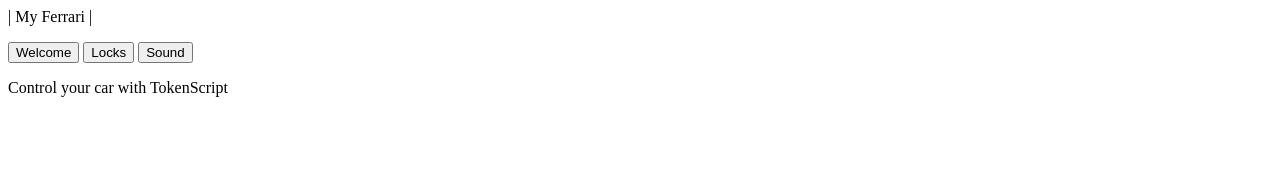
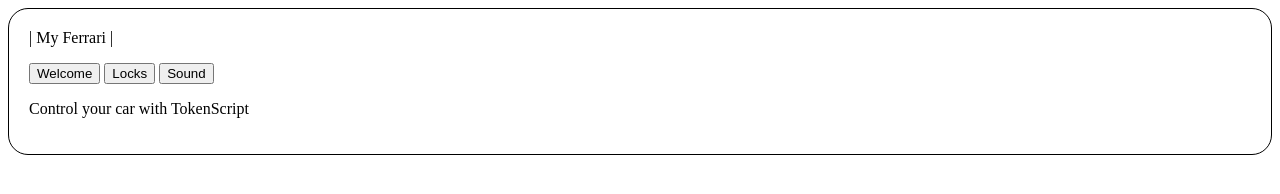
Before and after one commit to nicktaras/redux-ts-state-test, a website built with webpack: page src/index.html in a window 1280 px wide. Built offline with nearby package versions, Linux system fonts and the light colour scheme.

```diff
--- a/src/index.html
+++ b/src/index.html
@@ -9,6 +9,11 @@
   <meta name="googlebot" content="noindex">
   <style>
     .hide { display: none; }
+    .wrapper {
+      border: 1px solid black;
+      padding: 20px;
+      border-radius: 20px;
+    }
   </style>
 </head>
 <body>
```
Also changed, not shown: build/index.html, build/main.416c37c4.js.LICENSE.txt (renamed from build/main.e6609f99.js.LICENSE.txt), 2 other files.
